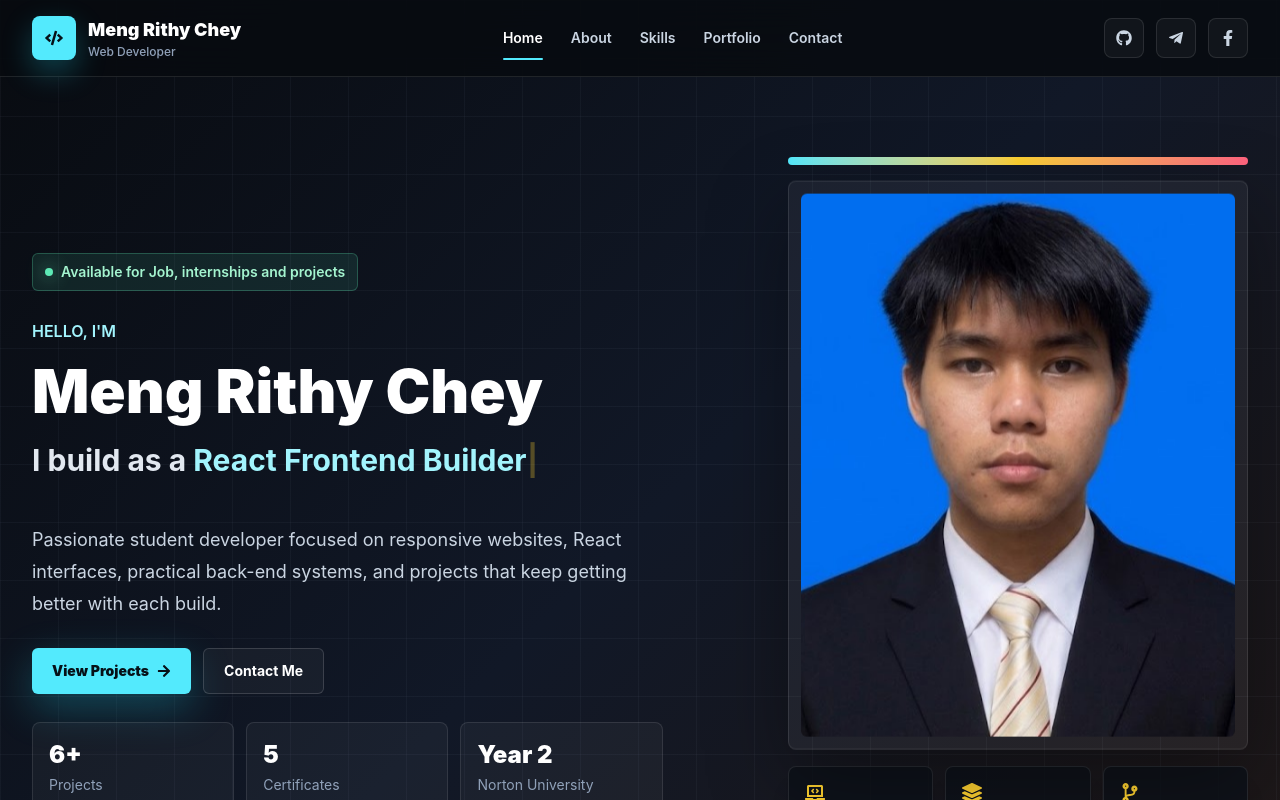
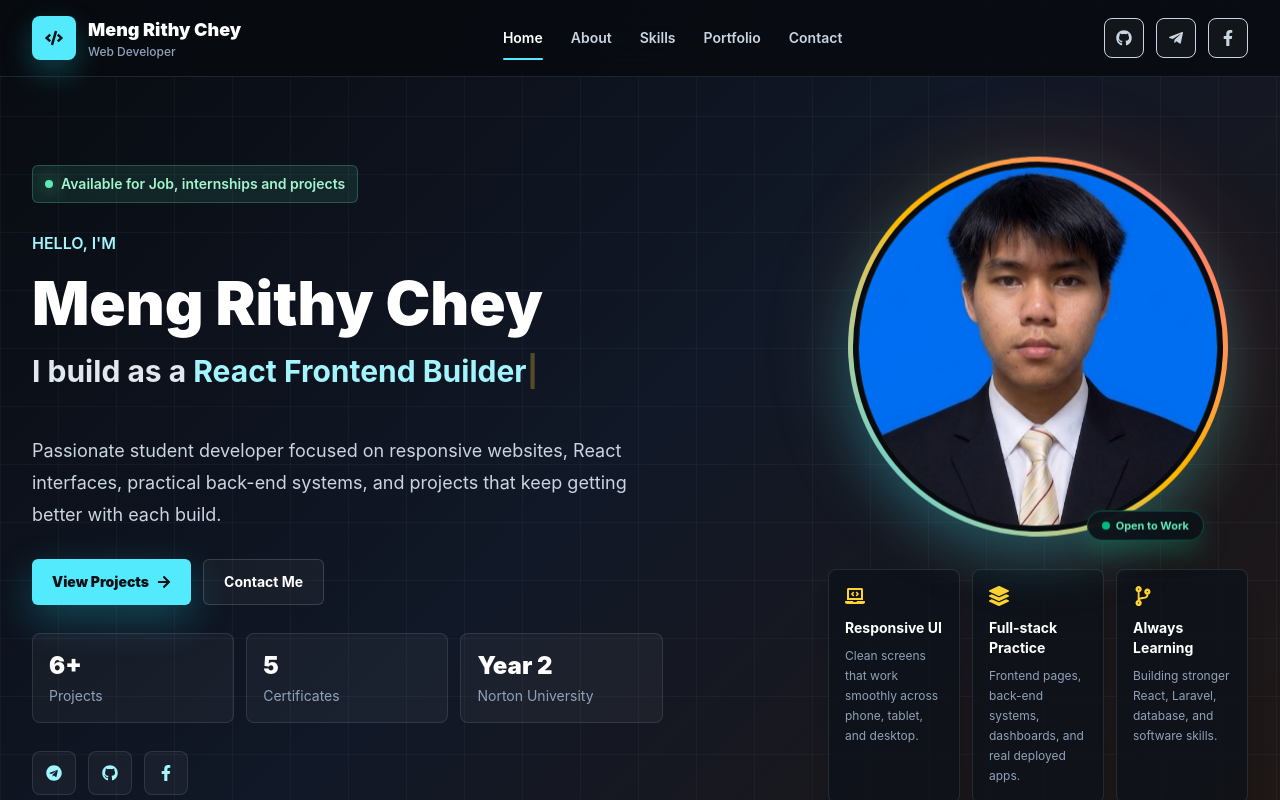
Before and after one commit to BIT9918/My_Portfolio, a React (Vite) app: page / in a window 1280 px wide. Shown: the top 800 px of the page. Built offline with nearby package versions, Linux system fonts and the light colour scheme.

Commit message:
Update Profile Circal for better look

```diff
--- a/src/App.jsx
+++ b/src/App.jsx
@@ -87,7 +87,7 @@ function App() {
                 target="_blank"
                 rel="noopener noreferrer"
                 aria-label={item.label}
-                className="grid h-10 w-10 place-items-center rounded-lg border border-white/10 bg-white/[0.04] text-slate-300 transition duration-200 hover:border-cyan-300/70 hover:bg-cyan-300 hover:text-[#061017]"
+                className="grid h-10 w-10 place-items-center rounded-lg border border-white+++/10 bg-white/[0.04] text-slate-300 transition duration-200 hover:border-cyan-300/70 hover:bg-cyan-300 hover:text-[#061017]"
               >
                 {item.icon}
               </a>
@@ -131,9 +131,6 @@ function App() {
         <div className="mx-auto flex max-w-7xl flex-col items-center justify-between gap-5 px-4 py-6 text-center sm:px-6 md:flex-row md:text-left lg:px-8">
           <div>
             <p className="text-sm font-semibold text-white">Meng Rithy Chey</p>
-            <p className="mt-1 text-xs text-slate-400">
-              Copyright {new Date().getFullYear()} Portfolio. Built with React.
-            </p>
           </div>
 
           <div className="flex flex-wrap justify-center gap-2 text-sm">
--- a/src/components/About.jsx
+++ b/src/components/About.jsx
@@ -60,14 +60,23 @@ function About() {
   return (
     <section className="py-6 lg:py-10">
       <div className="grid grid-cols-1 items-center gap-12 lg:grid-cols-[0.9fr_1.1fr]">
-        <div className="mx-auto w-full max-w-[420px]">
-          <div className="mb-4 h-2 rounded-lg bg-gradient-to-r from-amber-300 via-cyan-300 to-emerald-300" />
-          <div className="overflow-hidden rounded-lg border border-white/10 bg-white/[0.05] p-3 shadow-[0_28px_80px_rgba(0,0,0,0.35)]">
+        <div className="mx-auto w-full max-w-[420px] flex justify-center">
+          <div className="relative group w-full aspect-square max-w-[340px] sm:max-w-[360px]">
+            {/* Soft Ambient Glow */}
+            <div className="absolute -inset-4 animate-float rounded-full bg-gradient-to-tr from-amber-500/20 via-cyan-500/15 to-emerald-500/20 blur-2xl opacity-75 group-hover:opacity-100 transition-opacity duration-500" />
+
+            {/* Glowing Gradient Border Ring */}
+            <div className="relative animate-float aspect-square w-full rounded-full bg-gradient-to-tr from-amber-300 via-cyan-300 to-emerald-300 p-[5px] shadow-[0_20px_50px_rgba(34,211,238,0.2)] transition-all duration-500 hover:scale-[1.02] hover:shadow-[0_20px_60px_rgba(110,231,183,0.35)]">
+              <div className="h-full w-full rounded-full bg-[#080b10] p-[5px]">
+                <div className="relative h-full w-full overflow-hidden rounded-full border border-white/10">
                   <img
                     src={img}
                     alt="Meng Rithy Chey"
-              className="aspect-[4/5] w-full rounded-md object-cover"
+                    className="h-full w-full object-cover object-center transition-all duration-700 hover:scale-110 filter contrast-[1.02]"
                   />
+                </div>
+              </div>
+            </div>
           </div>
         </div>
 
@@ -136,12 +145,24 @@ function About() {
               </button>
             </div>
 
-            <div className="mt-6 grid grid-cols-1 gap-6 md:grid-cols-[220px_1fr]">
+            <div className="mt-6 grid grid-cols-1 gap-6 md:grid-cols-[220px_1fr] items-center">
+              <div className="relative group mx-auto w-full max-w-[200px] aspect-square">
+                {/* Soft Ambient Glow */}
+                <div className="absolute -inset-2 rounded-full bg-gradient-to-tr from-cyan-500/15 via-amber-500/10 to-rose-500/15 blur-lg opacity-75 group-hover:opacity-100 transition-opacity duration-500" />
+
+                {/* Circular Gradient Border */}
+                <div className="relative aspect-square w-full rounded-full bg-gradient-to-tr from-cyan-400 via-amber-400 to-rose-400 p-[3px] shadow-lg transition-transform duration-500 hover:scale-105">
+                  <div className="h-full w-full rounded-full bg-[#101722] p-[3px]">
+                    <div className="h-full w-full overflow-hidden rounded-full border border-white/5">
                       <img
                         src={img}
                         alt="Meng Rithy Chey"
-                className="aspect-square w-full rounded-lg object-cover"
+                        className="h-full w-full object-cover object-center transition-transform duration-700 hover:scale-110"
                       />
+                    </div>
+                  </div>
+                </div>
+              </div>
               <div>
                 <p className="leading-8 text-slate-300">
                   I am 20 years old and currently studying in Year 2 at Norton
--- a/src/components/Home.jsx
+++ b/src/components/Home.jsx
@@ -171,16 +171,35 @@ function Home() {
       </div>
 
       <div className="flex justify-center lg:justify-end">
-        <div className="w-full max-w-[460px]">
-          <div className="mb-4 h-2 rounded-lg bg-gradient-to-r from-cyan-300 via-amber-300 to-rose-400" />
-          <div className="animate-float overflow-hidden rounded-lg border border-white/10 bg-white/[0.05] p-3 shadow-[0_28px_80px_rgba(0,0,0,0.35)]">
-            <img
-              src={img}
-              alt="Meng Rithy Chey"
-              className="aspect-[4/5] w-full rounded-md object-cover"
-            />
+        <div className="w-full max-w-[420px] flex flex-col items-center">
+          <div className="relative group w-full aspect-square max-w-[360px] sm:max-w-[380px]">
+            {/* Soft Ambient Glow */}
+            <div className="absolute -inset-4 animate-float rounded-full bg-gradient-to-tr from-cyan-500/20 via-amber-500/15 to-rose-500/20 blur-2xl opacity-75 group-hover:opacity-100 transition-opacity duration-500" />
+
+            {/* Glowing Gradient Border Ring */}
+            <div className="relative animate-float aspect-square w-full rounded-full bg-gradient-to-tr from-cyan-400 via-amber-400 to-rose-400 p-[5px] shadow-[0_20px_50px_rgba(34,211,238,0.25)] transition-all duration-500 hover:scale-[1.02] hover:shadow-[0_20px_60px_rgba(251,191,36,0.35)]">
+              <div className="h-full w-full rounded-full bg-[#080b10] p-[5px]">
+                <div className="relative h-full w-full overflow-hidden rounded-full border border-white/10">
+                  <img
+                    src={img}
+                    alt="Meng Rithy Chey"
+                    className="h-full w-full object-cover object-center transition-all duration-700 hover:scale-110 filter contrast-[1.02]"
+                  />
+                </div>
+              </div>
+
+              {/* Professional Status Badge */}
+              <div className="absolute -bottom-1 right-6 flex items-center gap-1.5 rounded-full border border-emerald-400/30 bg-[#0d121a]/95 px-3.5 py-1.5 text-[11px] font-bold text-emerald-300 shadow-[0_12px_24px_rgba(16,185,129,0.25)] backdrop-blur-md transition-transform duration-300 group-hover:scale-105 select-none">
+                <span className="relative flex h-2 w-2">
+                  <span className="absolute inline-flex h-full w-full animate-ping rounded-full bg-emerald-400 opacity-75"></span>
+                  <span className="relative inline-flex h-2 w-2 rounded-full bg-emerald-500"></span>
+                </span>
+                Open to Work
+              </div>
+            </div>
           </div>
-          <div className="mt-4 grid grid-cols-1 gap-3 sm:grid-cols-3">
+
+          <div className="mt-8 w-full grid grid-cols-1 gap-3 sm:grid-cols-3">
             {focusItems.map((item) => (
               <div
                 key={item.title}
```
Lines whose indentation alone changed are shown as unchanged.
